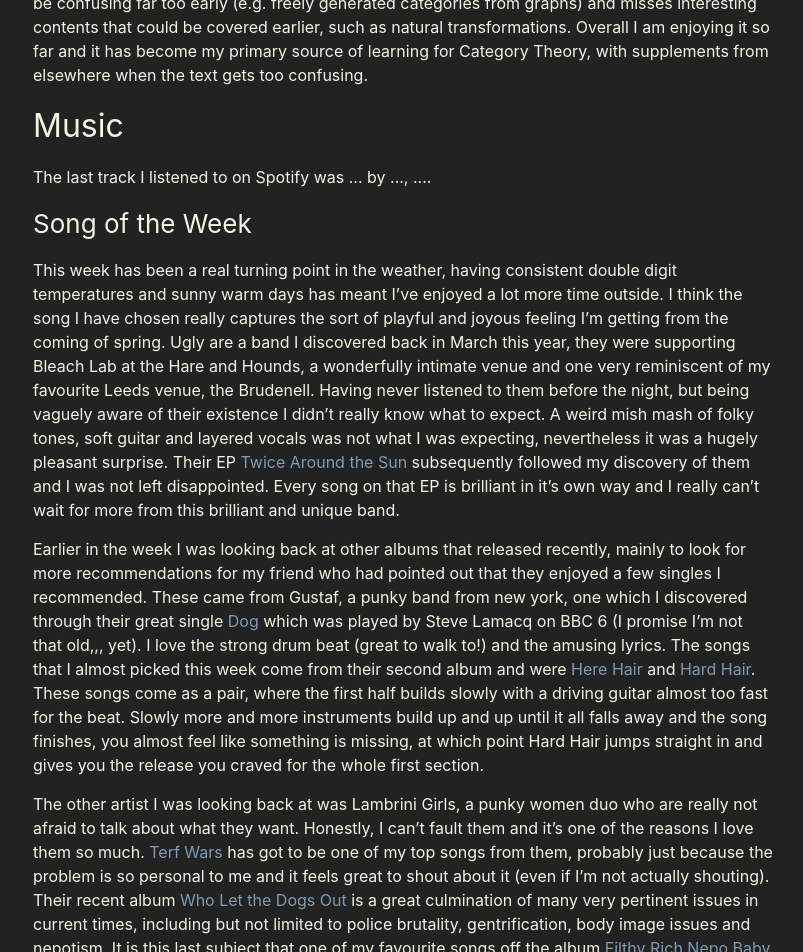
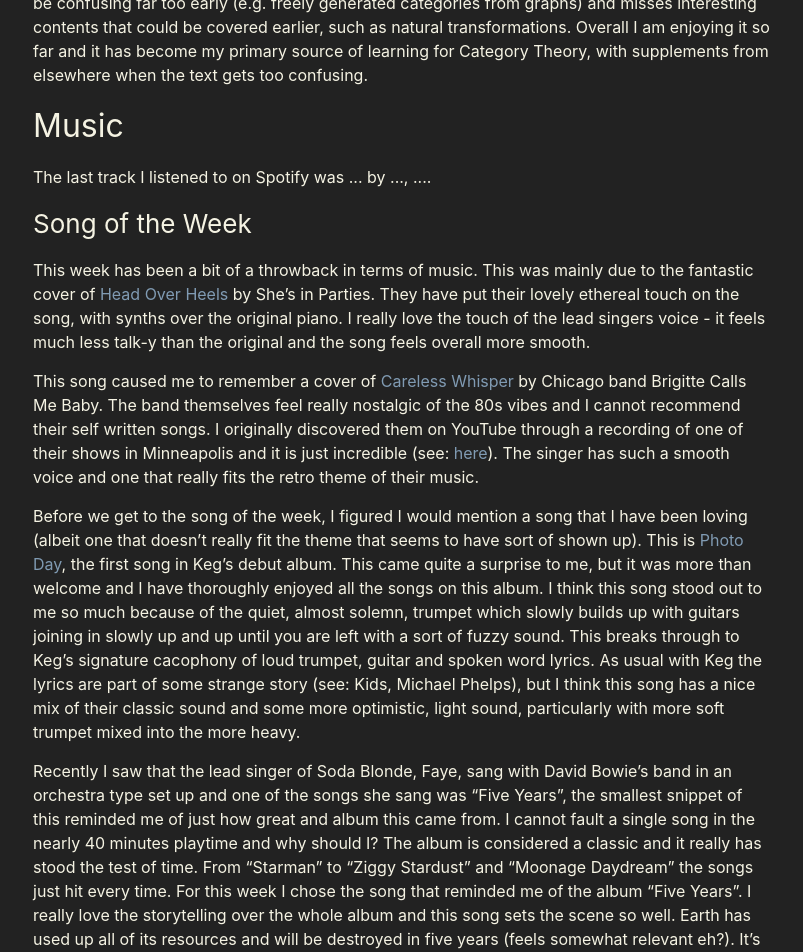
Before and after one commit to awsloth/awsloth.github.io, a Jekyll site: the page built from media.markdown, in a window 1280 px wide and 1400 px high, scrolled down 731 px. Shown: the top 952 px of the window, without its empty margins (237-1040 px from the left). Built offline with Jekyll 4.4.1, drawn with Linux system fonts in a browser that asks for light colours; a script that is not in the unit is left out; some of the changed text lies outside the part shown.

Commit message:
Update song of the week

```diff
--- a/media.markdown
+++ b/media.markdown
@@ -37,17 +37,17 @@
 
 ### Song of the Week
 
-This week has been a real turning point in the weather, having consistent double digit temperatures and sunny warm days has meant I've enjoyed a lot more time outside. I think the song I have chosen really captures the sort of playful and joyous feeling I'm getting from the coming of spring. Ugly are a band I discovered back in March this year, they were supporting Bleach Lab at the Hare and Hounds, a wonderfully intimate venue and one very reminiscent of my favourite Leeds venue, the Brudenell. Having never listened to them before the night, but being vaguely aware of their existence I didn't really know what to expect. A weird mish mash of folky tones, soft guitar and layered vocals was not what I was expecting, nevertheless it was a hugely pleasant surprise. Their EP [Twice Around the Sun](https://open.spotify.com/album/3wzMjiyIQ2zDv3suwSHxpp?si=i2MGJ_c1QImW5YQ6cvEAKw) subsequently followed my discovery of them and I was not left disappointed. Every song on that EP is brilliant in it's own way and I really can't wait for more from this brilliant and unique band.
+This week has been a bit of a throwback in terms of music. This was mainly due to the fantastic cover of [Head Over Heels](https://open.spotify.com/track/2w7MvUzOvRXZCjFEV7tahC?si=a4afe3c1ab994831) by She's in Parties. They have put their lovely ethereal touch on the song, with synths over the original piano. I really love the touch of the lead singers voice - it feels much less talk-y than the original and the song feels overall more smooth.
 
-Earlier in the week I was looking back at other albums that released recently, mainly to look for more recommendations for my friend who had pointed out that they enjoyed a few singles I recommended. These came from Gustaf, a punky band from new york, one which I discovered through their great single [Dog](https://open.spotify.com/track/0uK8gLvvWEVVeLG95CPuh0?si=8e105422d3d643ad) which was played by Steve Lamacq on BBC 6 (I promise I'm not that old,,, yet). I love the strong drum beat (great to walk to!) and the amusing lyrics. The songs that I almost picked this week come from their second album and were [Here Hair](https://open.spotify.com/track/1lhLS5iHmYUSpKBcsqnZRD?si=267d1a3375a4479e) and [Hard Hair](https://open.spotify.com/track/6VgB77wE7o9LTyDk0AukcR?si=7da5c39704144aa7). These songs come as a pair, where the first half builds slowly with a driving guitar almost too fast for the beat. Slowly more and more instruments build up and up until it all falls away and the song finishes, you almost feel like something is missing, at which point Hard Hair jumps straight in and gives you the release you craved for the whole first section.
+This song caused me to remember a cover of [Careless Whisper](https://open.spotify.com/track/0cvW31FIK6B3mUqWLUHorv?si=0e3864cf7d784b54) by Chicago band Brigitte Calls Me Baby. The band themselves feel really nostalgic of the 80s vibes and I cannot recommend their self written songs. I originally discovered them on YouTube through a recording of one of their shows in Minneapolis and it is just incredible (see: [here](https://youtu.be/H_OC1Po62Rs?si=XU4pjvf7Y6QemMks)). The singer has such a smooth voice and one that really fits the retro theme of their music.
 
-The other artist I was looking back at was Lambrini Girls, a punky women duo who are really not afraid to talk about what they want. Honestly, I can't fault them and it's one of the reasons I love them so much. [Terf Wars](https://open.spotify.com/track/7aNvsOmhlc4V07PdT4YgtN?si=0f79a9b02b824ab1) has got to be one of my top songs from them, probably just because the problem is so personal to me and it feels great to shout about it (even if I'm not actually shouting). Their recent album [Who Let the Dogs Out](https://open.spotify.com/album/4GzF4Yg3GSkKi4hAzmjBKV?si=gVO9pnFnTOmwck3lS1sypQ) is a great culmination of many very pertinent issues in current times, including but not limited to police brutality, gentrification, body image issues and nepotism. It is this last subject that one of my favourite songs off the album [Filthy Rich Nepo Baby](https://open.spotify.com/track/0z0IR9uRtwPhfGAq4wKNlb?si=20c89064956d4b24) broaches, the short intro song "Scarcity is Fake (communist propaganda)" which is recording of Kwame Ture then leads into the heavy and growling guitars which I love so much. The lyrics are so fun to sing (more talk) along to and I really can't wait to see this song live, I can just imagine the chaos.
+Before we get to the song of the week, I figured I would mention a song that I have been loving (albeit one that doesn't really fit the theme that seems to have sort of shown up). This is [Photo Day](https://open.spotify.com/track/33xc1xV00ATu5B7yU6TLm1?si=592c4c7835d640fc), the first song in Keg's debut album. This came quite a surprise to me, but it was more than welcome and I have thoroughly enjoyed all the songs on this album. I think this song stood out to me so much because of the quiet, almost solemn, trumpet which slowly builds up with guitars joining in slowly up and up until you are left with a sort of fuzzy sound. This breaks through to Keg's signature cacophony of loud trumpet, guitar and spoken word lyrics. As usual with Keg the lyrics are part of some strange story (see: Kids, Michael Phelps), but I think this song has a nice mix of their classic sound and some more optimistic, light sound, particularly with more soft trumpet mixed into the more heavy.
 
-Next week comes Courting's third album "Lust for Life" (no I will not put the whole title it is so long) and Fake Dads album "Holly Wholesome and the Slut Machine" a great title I know!
+Recently I saw that the lead singer of Soda Blonde, Faye, sang with David Bowie's band in an orchestra type set up and one of the songs she sang was "Five Years", the smallest snippet of this reminded me of just how great and album this came from. I cannot fault a single song in the nearly 40 minutes playtime and why should I? The album is considered a classic and it really has stood the test of time. From "Starman" to "Ziggy Stardust" and "Moonage Daydream" the songs just hit every time. For this week I chose the song that reminded me of the album "Five Years". I really love the storytelling over the whole album and this song sets the scene so well. Earth has used up all of its resources and will be destroyed in five years (feels somewhat relevant eh?). It's quite a melancholy song, but it's dramatic and actually quite beautiful in of itself.
 
 The track of the week:
 
-<iframe style="border-radius:12px" src="https://open.spotify.com/embed/track/5mQTjVSDJyi6yG6VynGyUo?utm_source=generator" width="100%" height="152" frameBorder="0" allowfullscreen="" allow="autoplay; clipboard-write; encrypted-media; fullscreen; picture-in-picture" loading="lazy"></iframe>
+<iframe style="border-radius:12px" src="https://open.spotify.com/embed/track/1JIzFhI9Lt5FyslawmHCBi?utm_source=generator" width="100%" height="152" frameBorder="0" allowfullscreen="" allow="autoplay; clipboard-write; encrypted-media; fullscreen; picture-in-picture" loading="lazy"></iframe>
 
 To see an archive of the songs I have previously added, see here:
 
```
Also changed, not shown: other parts of media.markdown (+1 -1 lines).
